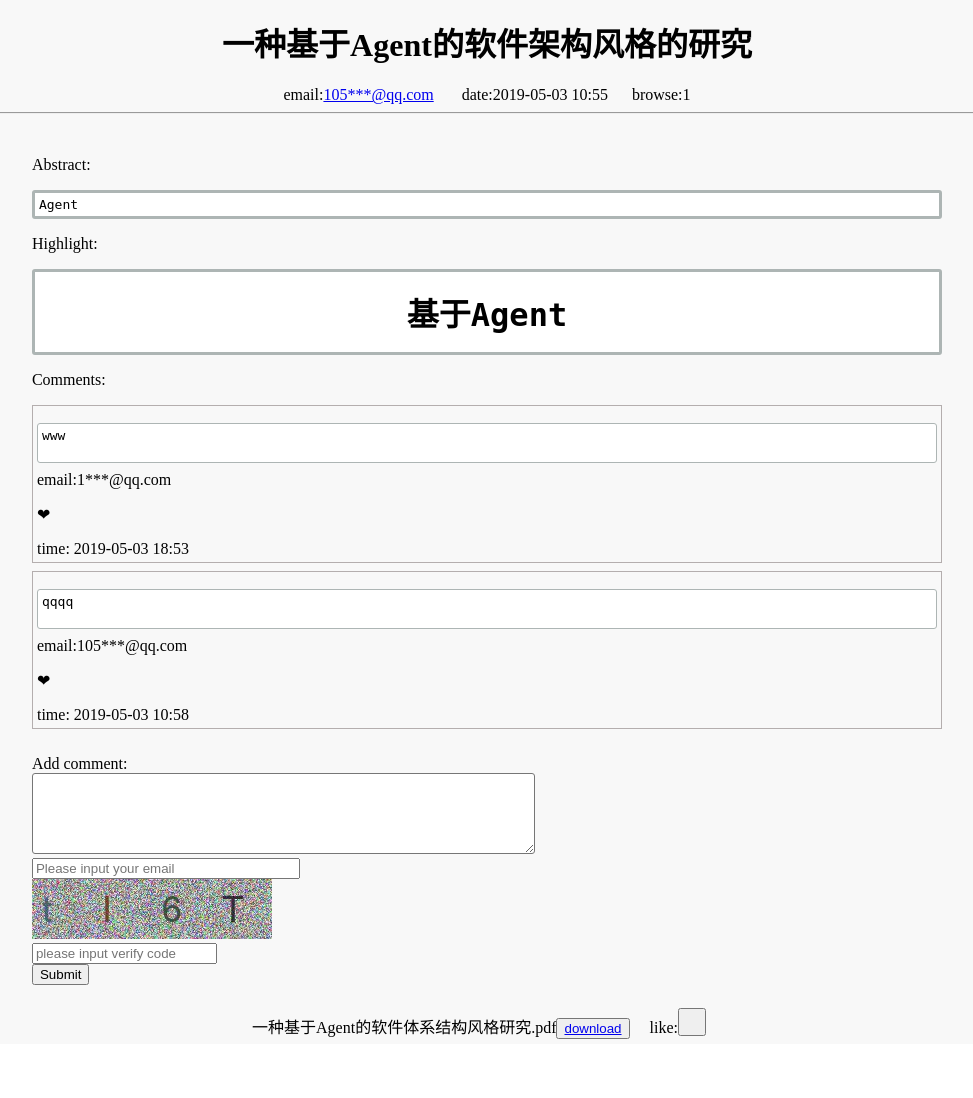
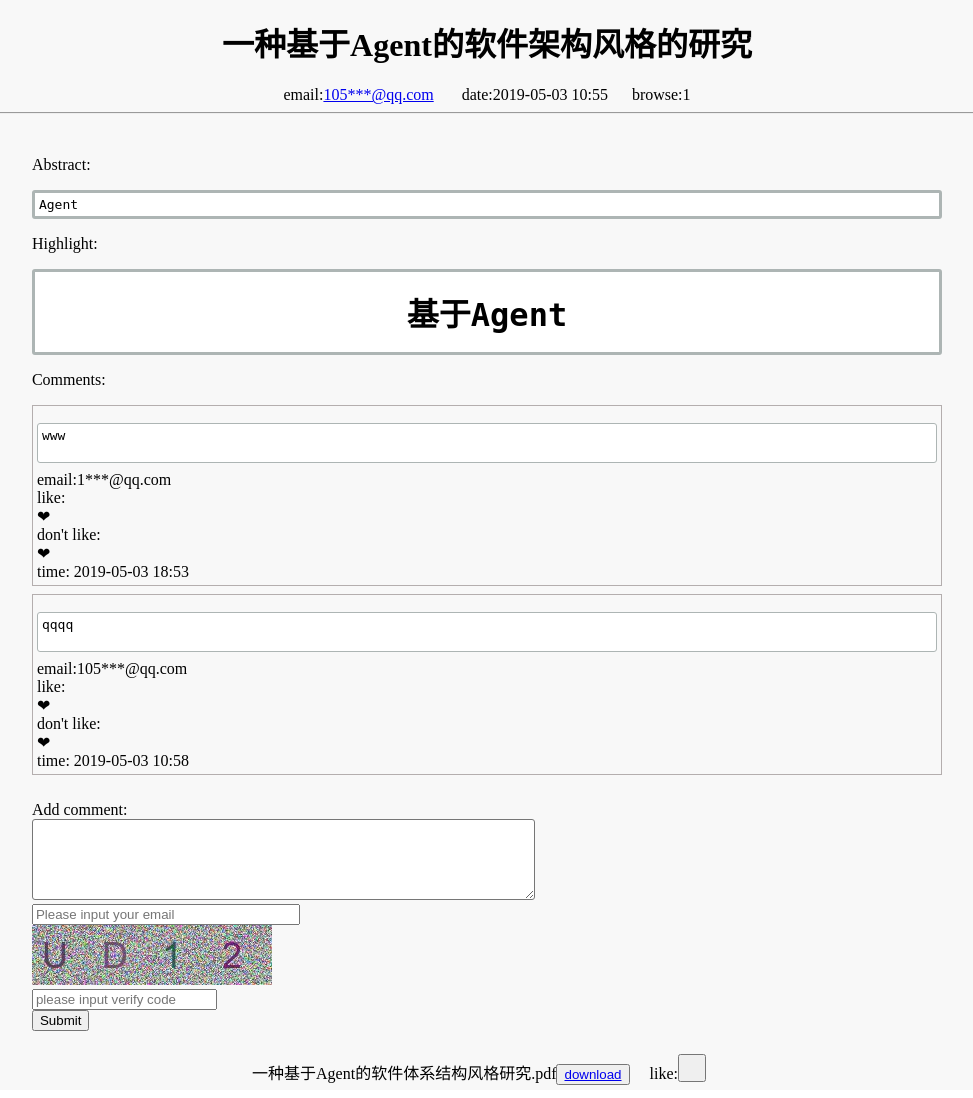
Before and after one commit to Burning-burning/Service, a Flask app: page /1fc05507-4436-46ee-aaf6-7301ce28aa6d in a window 1280 px wide. Shown: the part 27-1125 px from the top of the page, without its empty margins (153-1126 px from the left). Before the commit the page ends 1066 px from the top, so only its background shows below. Run offline with Flask 2, Linux system fonts and the light colour scheme; data comes from the database, SQL or seed files in the repository; both versions use the stored data as it was after the commit; some libraries are stand-ins or nearby versions.

Commit message:
add don't like function

```diff
--- a/templates/article.html
+++ b/templates/article.html
@@ -137,8 +137,8 @@
       email:{{ tool.jiami(item[3]) }}
 
       <br/>
-      <p class="like1">&#10084;</p>
-
+      like: <div class="like1">&#10084;</div>
+        don't like: <div class="notlike1">&#10084;</div>
 {#      <button id="btn_zan">0</button>&nbsp;&nbsp;#}
       time: {{ item[4] }}
 {#  don't like:<button id="btn_cai">0</button>#}
@@ -241,6 +241,11 @@
                 $(this).toggleClass('cs');
             })
         })
+         $(document).ready(function () {
+            $(".notlike1").click(function () {
+                $(this).toggleClass('cs');
+            })
+        })
     </script>
 </body>
 </html>
```
Also changed, not shown: server.sqlite3, static/vcode/vcode.jpg.
